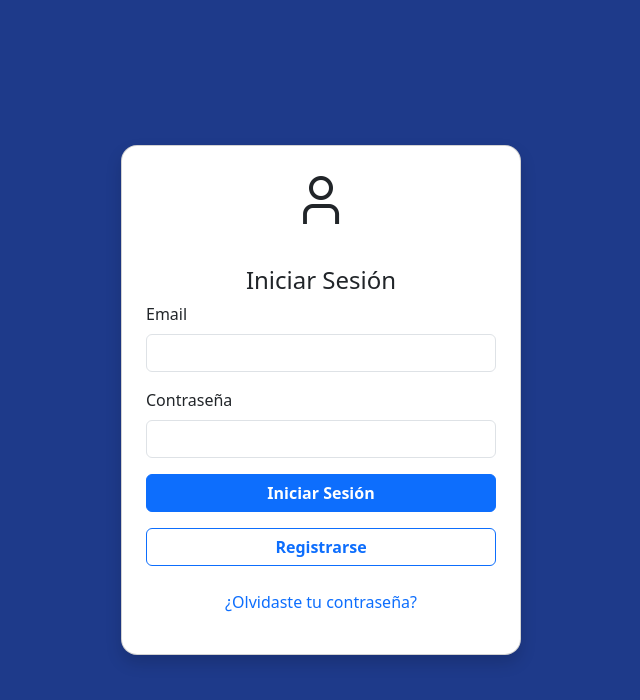
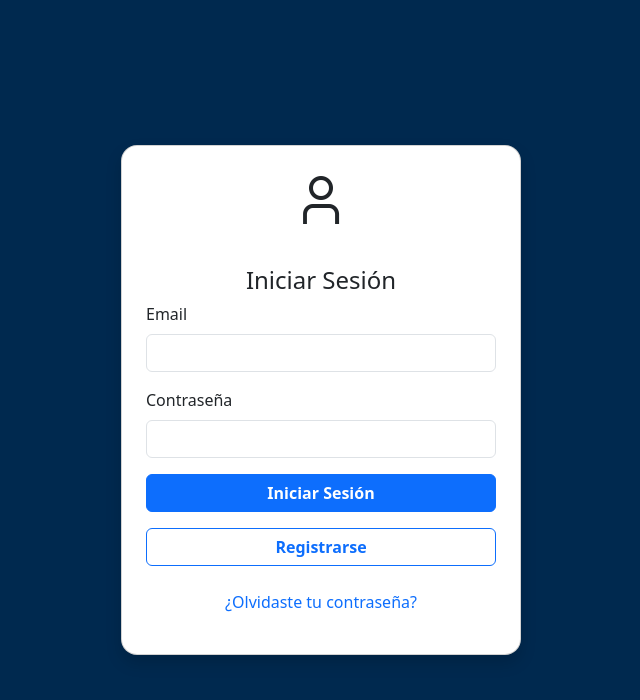
Before and after one commit to Heberjfet/ContaPi, a React (Vite) app in the folder contapaqi-frontend/: page / in a window 1280 px wide. Shown: the top 700 px of the page, without its empty margins (319-959 px from the left). Built offline with nearby package versions, Linux system fonts and the light colour scheme.

Commit message:
refactor: update background color for Login, Recuperacion, and Register components

```diff
--- a/contapaqi-frontend/src/componentes/Autenticacion/LoginForm.jsx
+++ b/contapaqi-frontend/src/componentes/Autenticacion/LoginForm.jsx
@@ -30,7 +30,7 @@ function LoginForm() {
   return (
     <div
       className="d-flex justify-content-center align-items-center vh-100"
-      style={{ backgroundColor: "#1E3A8A" }}
+      style={{ backgroundColor: "#00294f" }}
     >
       <div
         className="card text-center p-4 shadow"
--- a/contapaqi-frontend/src/componentes/Autenticacion/Recuperacion.jsx
+++ b/contapaqi-frontend/src/componentes/Autenticacion/Recuperacion.jsx
@@ -26,7 +26,7 @@ function RecuperarPassword() {
   return (
     <div
       className="d-flex justify-content-center align-items-center vh-100"
-      style={{ backgroundColor: "#1E3A8A" }}
+      style={{ backgroundColor: "#00294f" }}
     >
       <div
         className="card text-center p-4 shadow"
--- a/contapaqi-frontend/src/componentes/Autenticacion/Register.jsx
+++ b/contapaqi-frontend/src/componentes/Autenticacion/Register.jsx
@@ -35,7 +35,7 @@ function Register() {
   return (
     <div
       className="d-flex justify-content-center align-items-center vh-100"
-      style={{ backgroundColor: "#1E3A8A" }}
+      style={{ backgroundColor: "#00294f" }}
     >
       <div
         className="card text-center p-4 shadow"
```
